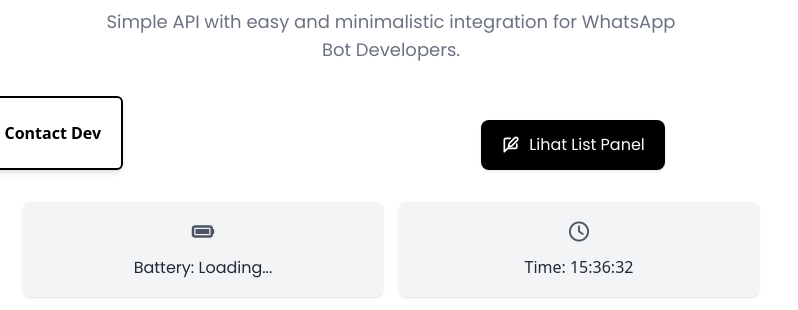
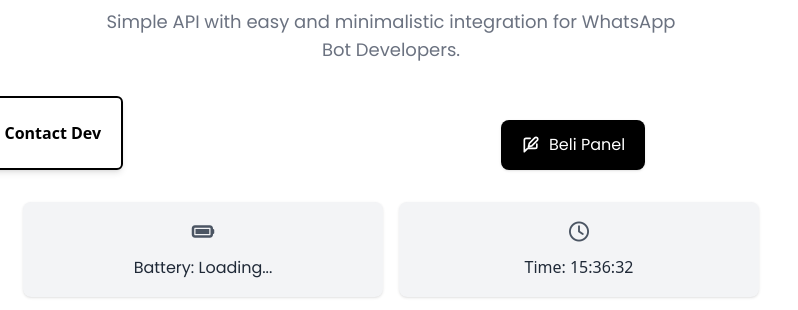
Before and after one commit to Matstoree/nyxora-api, a website: page index.html in a window 1280 px wide. Shown: the part 112-422 px from the top of the page, 249-1047 px from the left. Drawn offline with nearby package versions, Linux system fonts and the light colour scheme; no server answers.

Commit message:
Update index.html

```diff
--- a/index.html
+++ b/index.html
@@ -57,7 +57,7 @@ p, span, li, a, button, .btn, .info-box, .thank-you-box {
   <svg xmlns="http://www.w3.org/2000/svg" class="h-5 w-5 mr-2" fill="none" viewBox="0 0 24 24" stroke="currentColor">
     <path stroke-linecap="round" stroke-linejoin="round" stroke-width="2" d="M11 4H6a2 2 0 00-2 2v14l4-4h9a2 2 0 002-2v-3M16.5 3.5a2.121 2.121 0 013 3L13 13l-4 1 1-4 6.5-6.5z" />
   </svg>
-  Lihat List Panel
+  Beli Panel
   </a>
 </div>
 
```
